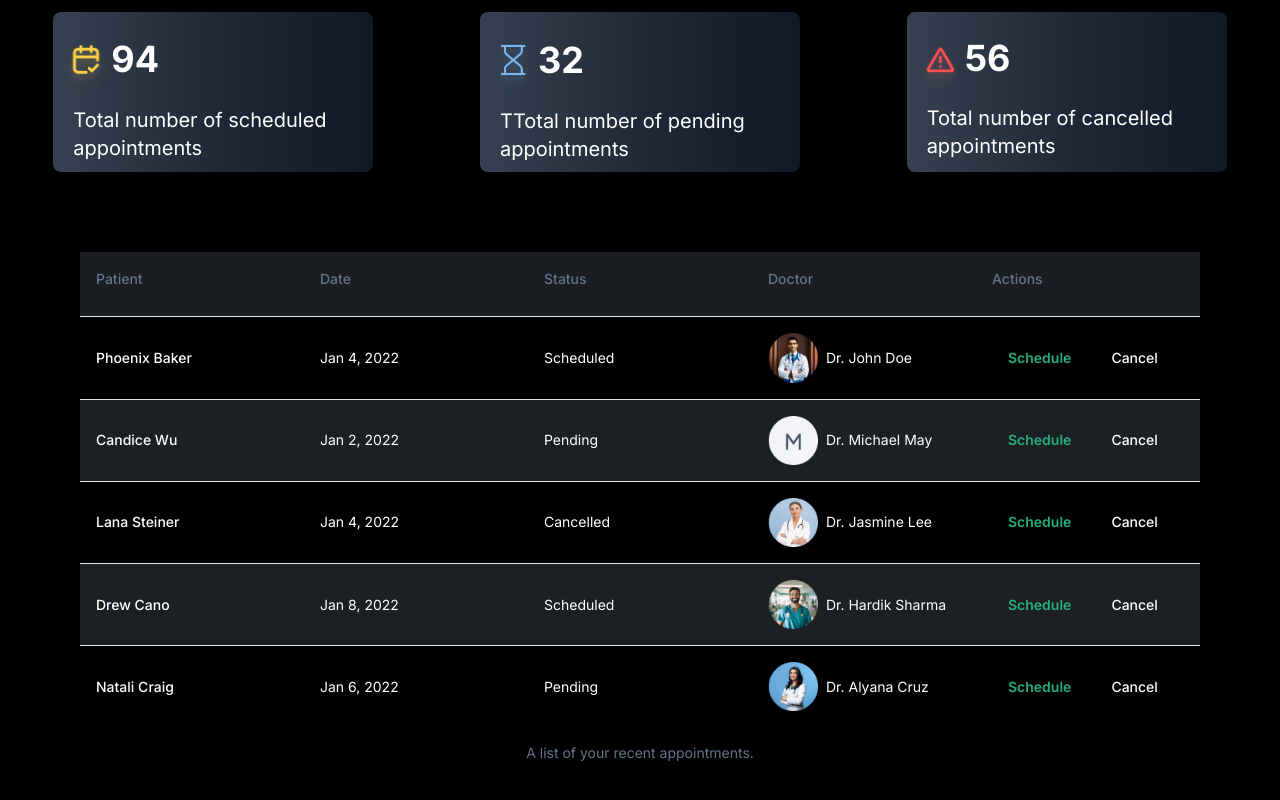
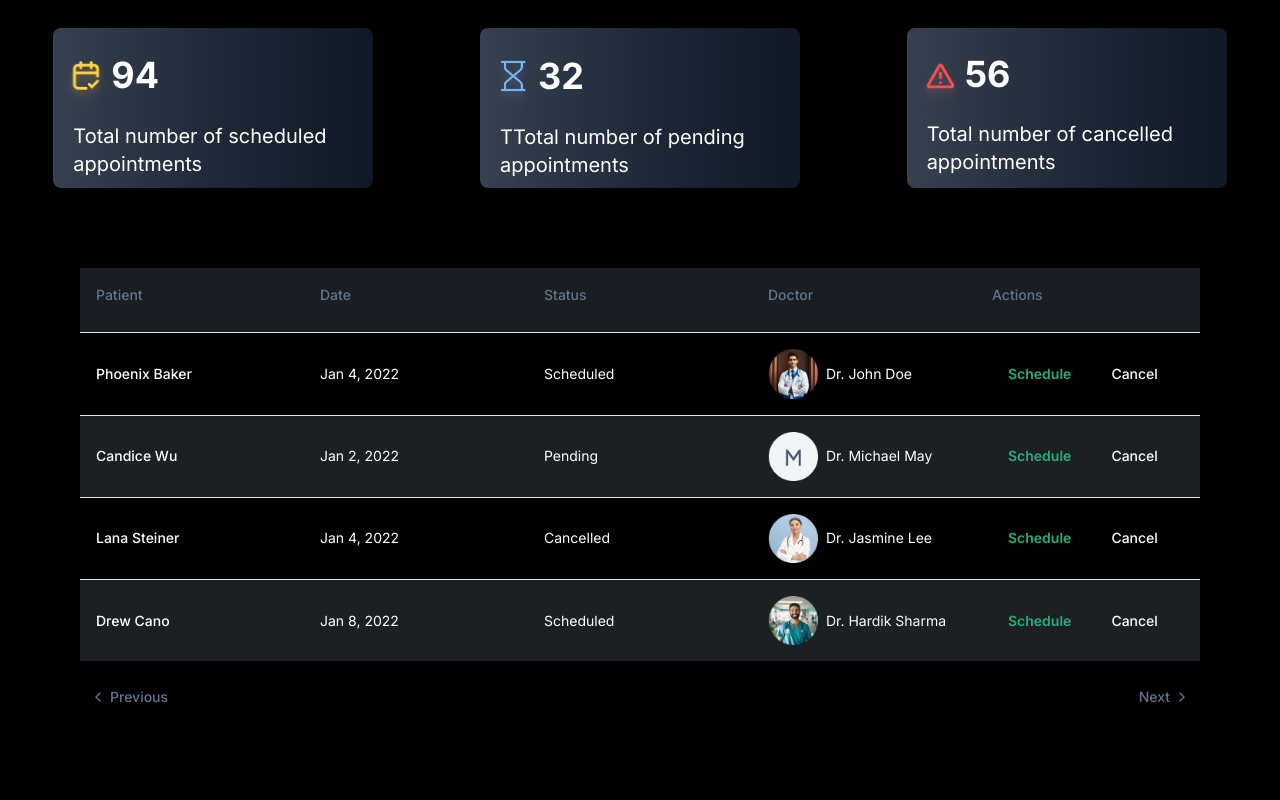
Before and after one commit to AliAsgharGill/Health-Care-System, a Next.js app: page /dashboard in a window 1280 px wide. Shown: the part 370-1170 px from the top of the page. Built offline with nearby package versions, Linux system fonts and the light colour scheme.

Commit message:
Pagination applied

```diff
--- a/src/components/dashoardTable/page.tsx
+++ b/src/components/dashoardTable/page.tsx
@@ -1,10 +1,17 @@
 "use client";
+import React, { useState } from "react";
+import {
+  Pagination,
+  PaginationContent,
+  PaginationItem,
+  PaginationNext,
+  PaginationPrevious,
+} from "@/components/ui/pagination";
 import {
   Table,
   TableBody,
   TableCaption,
   TableCell,
-  TableFooter,
   TableHead,
   TableHeader,
   TableRow,
@@ -45,7 +52,7 @@ const appointments = [
     status: "Cancelled",
     doctor: {
       name: "Dr. Jasmine Lee",
-      image: "/assets/images/drJasmine.png", // Corrected path
+      image: "/assets/images/drJasmine.png",
     },
     actions: {
       schedule: "Schedule",
@@ -80,10 +87,53 @@ const appointments = [
   },
 ];
 
+const rowsPerPage = 4;
+
 export function DashboardTable() {
+  const [currentPage, setCurrentPage] = useState(1);
+
+  const totalPages = Math.ceil(appointments.length / rowsPerPage);
+
+  const handlePreviousPage = () => {
+    if (currentPage > 1) {
+      setCurrentPage(currentPage - 1);
+    }
+  };
+
+  const handleNextPage = () => {
+    if (currentPage < totalPages) {
+      setCurrentPage(currentPage + 1);
+    }
+  };
+
+  const currentData = appointments.slice(
+    (currentPage - 1) * rowsPerPage,
+    currentPage * rowsPerPage
+  );
+
   return (
-    <Table className=" text-white w-full">
-      <TableCaption>A list of your recent appointments.</TableCaption>
+    <Table className="text-white w-full">
+      <TableCaption className="w-full">
+        <Pagination>
+          <PaginationContent className="w-full flex justify-between items-center">
+            <PaginationItem>
+              <PaginationPrevious
+                onClick={handlePreviousPage}
+                href="#"
+                disabled={currentPage === 1}
+              />
+            </PaginationItem>
+
+            <PaginationItem>
+              <PaginationNext
+                onClick={handleNextPage}
+                href="#"
+                disabled={currentPage === totalPages}
+              />
+            </PaginationItem>
+          </PaginationContent>
+        </Pagination>
+      </TableCaption>
       <TableHeader>
         <TableRow className="flex items-center justify-between pt-4 w-full bg-[#1A1D21] text-[#CDCECF] hover:bg-black">
           <TableHead className="flex-1">Patient</TableHead>
@@ -94,7 +144,7 @@ export function DashboardTable() {
         </TableRow>
       </TableHeader>
       <TableBody>
-        {appointments.map((appointment, index) => (
+        {currentData.map((appointment, index) => (
           <TableRow
             key={index}
             className="even:bg-[#1C2023] flex items-center justify-between w-full"
@@ -116,7 +166,7 @@ export function DashboardTable() {
             <TableCell className="flex-1">
               <Button
                 variant="ghost"
-                className=" font-semibold mr-2 text-[#24AE7C]"
+                className="font-semibold mr-2 text-[#24AE7C]"
               >
                 {appointment.actions.schedule}
               </Button>
--- a/src/components/nav/page.tsx
+++ b/src/components/nav/page.tsx
@@ -5,7 +5,7 @@ import React from "react";
 const Nav = () => {
   return (
     <>
-      <div className="flex justify-between items-center m-5">
+      <div className="flex justify-between items-center mt-14 mx-14">
         <Link href="/">
           <Image
             src="/assets/images/logo.png"
--- /dev/null
+++ b/src/components/ui/pagination.tsx
@@ -0,0 +1,117 @@
+import * as React from "react"
+import { ChevronLeft, ChevronRight, MoreHorizontal } from "lucide-react"
+
+import { cn } from "@/lib/utils"
+import { ButtonProps, buttonVariants } from "@/components/ui/button"
+
+const Pagination = ({ className, ...props }: React.ComponentProps<"nav">) => (
+  <nav
+    role="navigation"
+    aria-label="pagination"
+    className={cn("mx-auto flex w-full justify-center", className)}
+    {...props}
+  />
+)
+Pagination.displayName = "Pagination"
+
+const PaginationContent = React.forwardRef<
+  HTMLUListElement,
+  React.ComponentProps<"ul">
+>(({ className, ...props }, ref) => (
+  <ul
+    ref={ref}
+    className={cn("flex flex-row items-center gap-1", className)}
+    {...props}
+  />
+))
+PaginationContent.displayName = "PaginationContent"
+
+const PaginationItem = React.forwardRef<
+  HTMLLIElement,
+  React.ComponentProps<"li">
+>(({ className, ...props }, ref) => (
+  <li ref={ref} className={cn("", className)} {...props} />
+))
+PaginationItem.displayName = "PaginationItem"
+
+type PaginationLinkProps = {
+  isActive?: boolean
+} & Pick<ButtonProps, "size"> &
+  React.ComponentProps<"a">
+
+const PaginationLink = ({
+  className,
+  isActive,
+  size = "icon",
+  ...props
+}: PaginationLinkProps) => (
+  <a
+    aria-current={isActive ? "page" : undefined}
+    className={cn(
+      buttonVariants({
+        variant: isActive ? "outline" : "ghost",
+        size,
+      }),
+      className
+    )}
+    {...props}
+  />
+)
+PaginationLink.displayName = "PaginationLink"
+
+const PaginationPrevious = ({
+  className,
+  ...props
+}: React.ComponentProps<typeof PaginationLink>) => (
+  <PaginationLink
+    aria-label="Go to previous page"
+    size="default"
+    className={cn("gap-1 pl-2.5", className)}
+    {...props}
+  >
+    <ChevronLeft className="h-4 w-4" />
+    <span>Previous</span>
+  </PaginationLink>
+)
+PaginationPrevious.displayName = "PaginationPrevious"
+
+const PaginationNext = ({
+  className,
+  ...props
+}: React.ComponentProps<typeof PaginationLink>) => (
+  <PaginationLink
+    aria-label="Go to next page"
+    size="default"
+    className={cn("gap-1 pr-2.5", className)}
+    {...props}
+  >
+    <span>Next</span>
+    <ChevronRight className="h-4 w-4" />
+  </PaginationLink>
+)
+PaginationNext.displayName = "PaginationNext"
+
+const PaginationEllipsis = ({
+  className,
+  ...props
+}: React.ComponentProps<"span">) => (
+  <span
+    aria-hidden
+    className={cn("flex h-9 w-9 items-center justify-center", className)}
+    {...props}
+  >
+    <MoreHorizontal className="h-4 w-4" />
+    <span className="sr-only">More pages</span>
+  </span>
+)
+PaginationEllipsis.displayName = "PaginationEllipsis"
+
+export {
+  Pagination,
+  PaginationContent,
+  PaginationEllipsis,
+  PaginationItem,
+  PaginationLink,
+  PaginationNext,
+  PaginationPrevious,
+}
```
